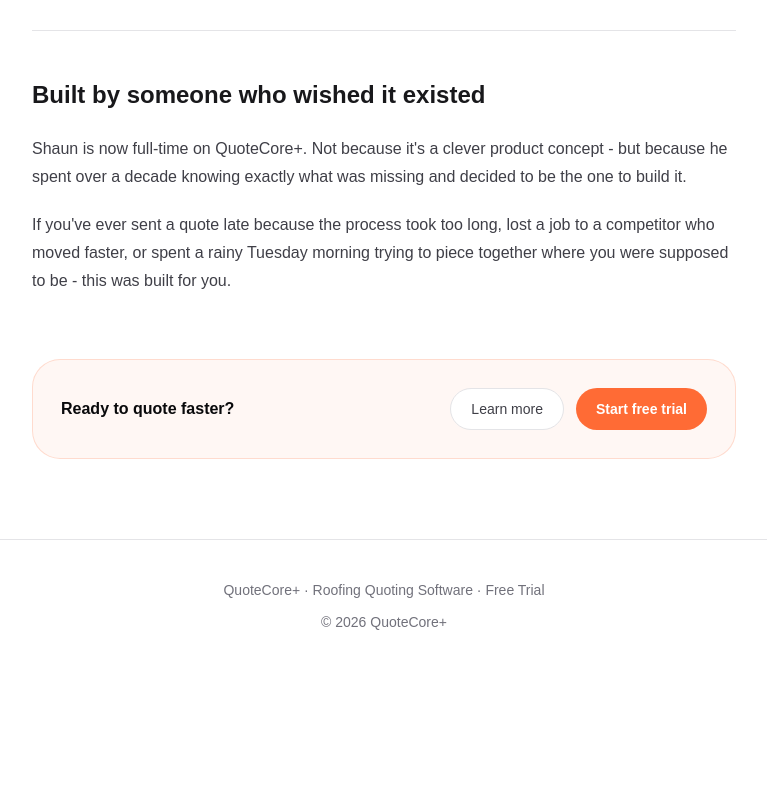
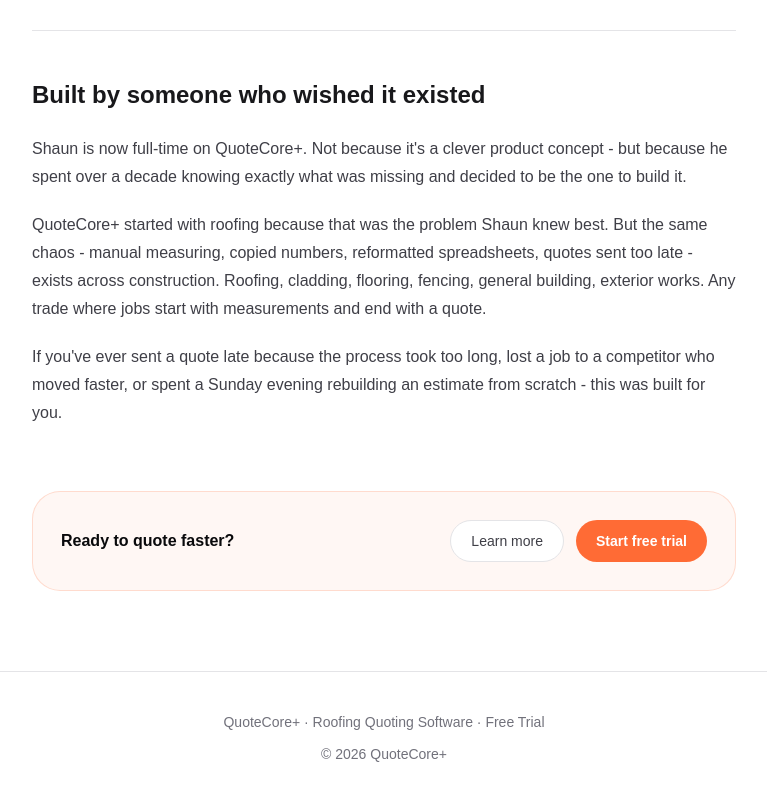
Before and after one commit to barrytheai/quotecore, a Next.js app: page /blog/built-by-a-roofer in a window 1280 px wide. Shown: the part 3433-4233 px from the top of the page, without its empty margins (256-1023 px from the left). Before the commit the page ends 4105 px from the top, so only its background shows below. Built offline with nearby package versions, Linux system fonts and the light colour scheme.

Commit message:
feat: blog post 2 conclusion broadened to construction per positioning update

```diff
--- a/app/blog/[slug]/content/built-by-a-roofer.tsx
+++ b/app/blog/[slug]/content/built-by-a-roofer.tsx
@@ -64,7 +64,8 @@ export default function Post() {
 
       <h2>Built by someone who wished it existed</h2>
       <p>Shaun is now full-time on QuoteCore+. Not because it's a clever product concept - but because he spent over a decade knowing exactly what was missing and decided to be the one to build it.</p>
-      <p>If you've ever sent a quote late because the process took too long, lost a job to a competitor who moved faster, or spent a rainy Tuesday morning trying to piece together where you were supposed to be - this was built for you.</p>
+      <p>QuoteCore+ started with roofing because that was the problem Shaun knew best. But the same chaos - manual measuring, copied numbers, reformatted spreadsheets, quotes sent too late - exists across construction. Roofing, cladding, flooring, fencing, general building, exterior works. Any trade where jobs start with measurements and end with a quote.</p>
+      <p>If you've ever sent a quote late because the process took too long, lost a job to a competitor who moved faster, or spent a Sunday evening rebuilding an estimate from scratch - this was built for you.</p>
     </div>
   );
 }
```
